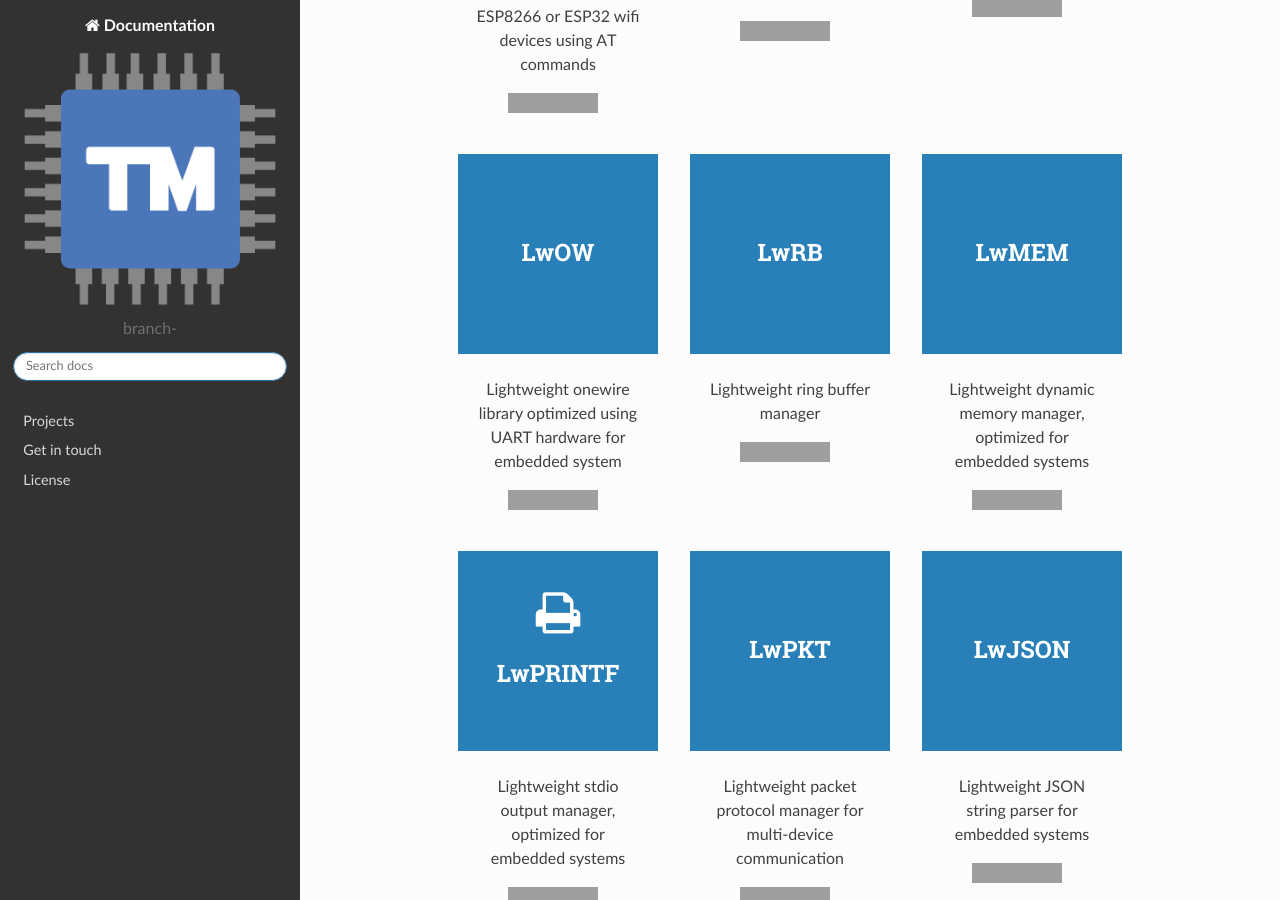
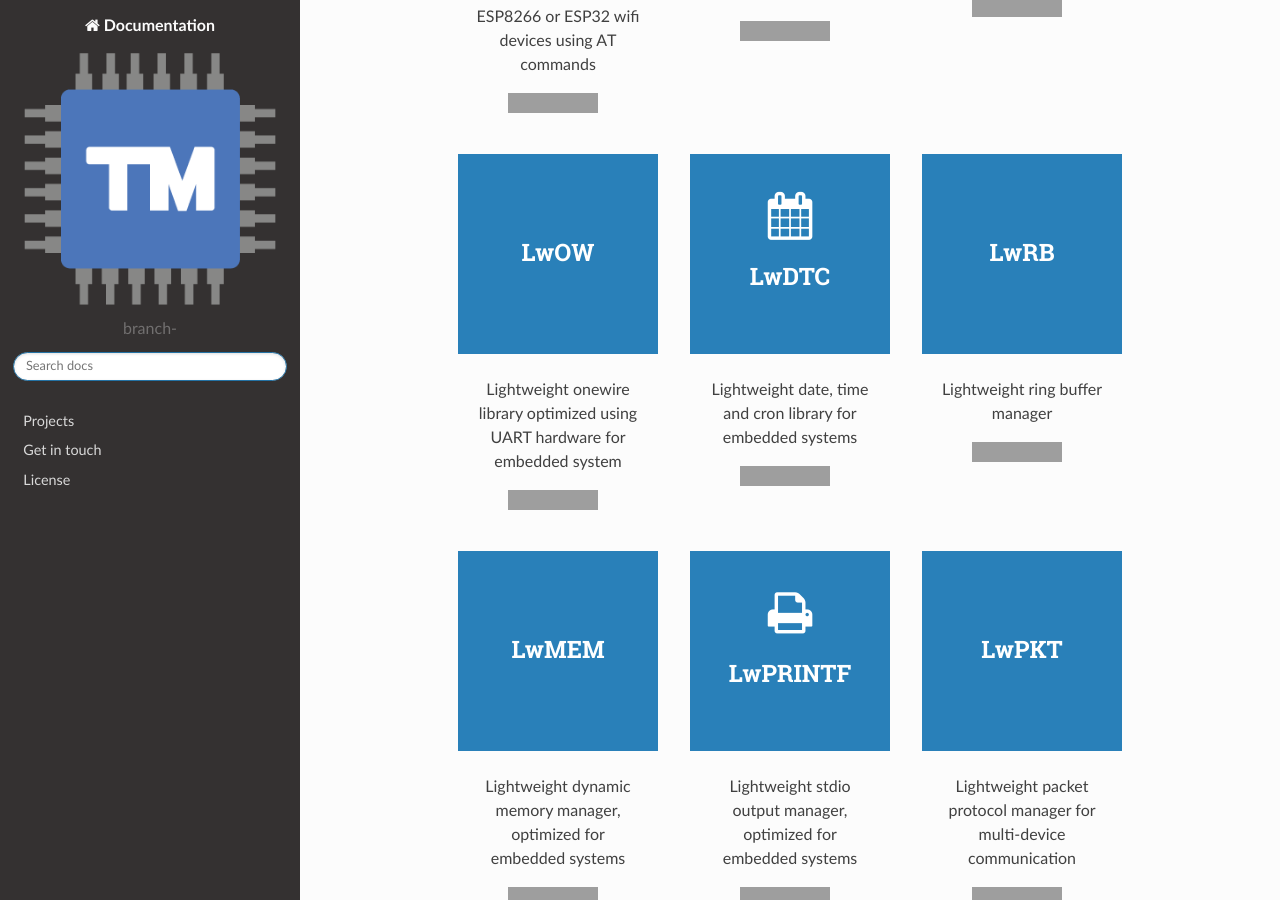
Before and after one commit to MaJerle/docs-majerle, a Sphinx documentation site: the page built from docs/index.rst, in a window 1280 px wide and 900 px high, scrolled down 928 px. Built offline with Sphinx 7.4.7 and the Read the Docs theme 2.0.0, drawn with Linux system fonts in a browser that asks for light colours; the version number could not be read and is left out; grey boxes are pictures that could not be loaded.

Commit message:
Add LwDTC

```diff
--- a/docs/index.rst
+++ b/docs/index.rst
@@ -55,6 +55,16 @@ Projects
             <p>Lightweight onewire library optimized using UART hardware for embedded system</p>
             <div class="grid-item-ghbtn">
                 <iframe src="https://ghbtns.com/github-btn.html?user=MaJerle&repo=lwow&type=star&count=true" frameborder="0" scrolling="0" width="100px" height="24px"></iframe>
+            </div>
+        </div>
+        <div class="grid-item">
+            <a href="/projects/lwdtc/">
+                <i class="grid-icon fa fa-calendar"></i>
+                <h2>LwDTC</h2>
+            </a>
+            <p>Lightweight date, time and cron library for embedded systems</p>
+            <div class="grid-item-ghbtn">
+                <iframe src="https://ghbtns.com/github-btn.html?user=MaJerle&repo=lwdtc&type=star&count=true" frameborder="0" scrolling="0" width="100px" height="24px"></iframe>
             </div>
         </div>
         <div class="grid-item">
```
